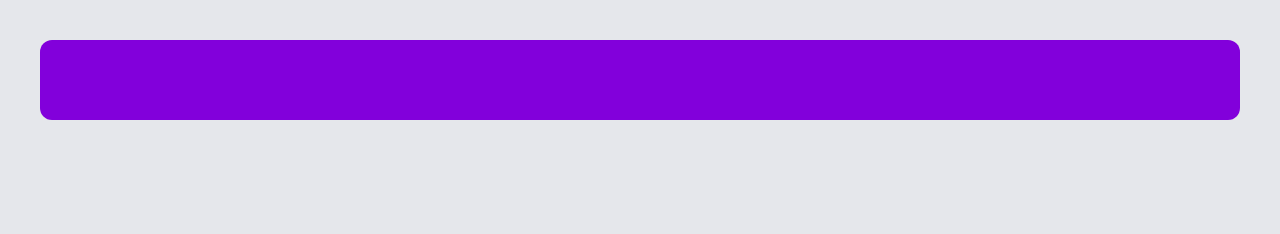
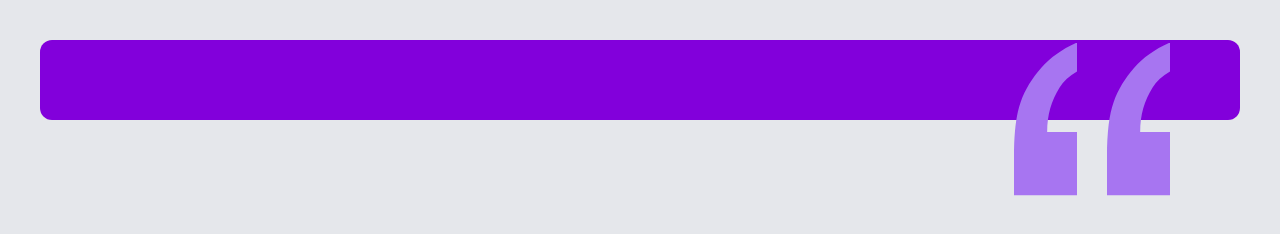
Before and after one commit to Dineshkumar-DDK/TestimonialGridProject, a website: page index.html in a window 1280 px wide. Drawn offline with Linux system fonts and the light colour scheme.

Commit message:
added first card with relative positioning for supporting absolute positioning of the quotes svg inside the card

```diff
--- a/index.html
+++ b/index.html
@@ -19,8 +19,10 @@
     <div class="container mx-auto p-2 md:p-10 max-w-7xl">
         <!-- ---------Grid Container------- -->
         <div class="text-white">
+            <!-- ---------Box 1------- -->
+
             <div class="relative p-10 rounded-xl bg-purple-700">
-
+                <img src="images/bg-pattern-quotation.svg" alt="quotes svg icon" class="absolute top-3 right-10 scale-125 md:top-7 md:right-24 md:scale-150">
             </div>
         </div>
     </div>
```
Also changed, not shown: css/style.css.
